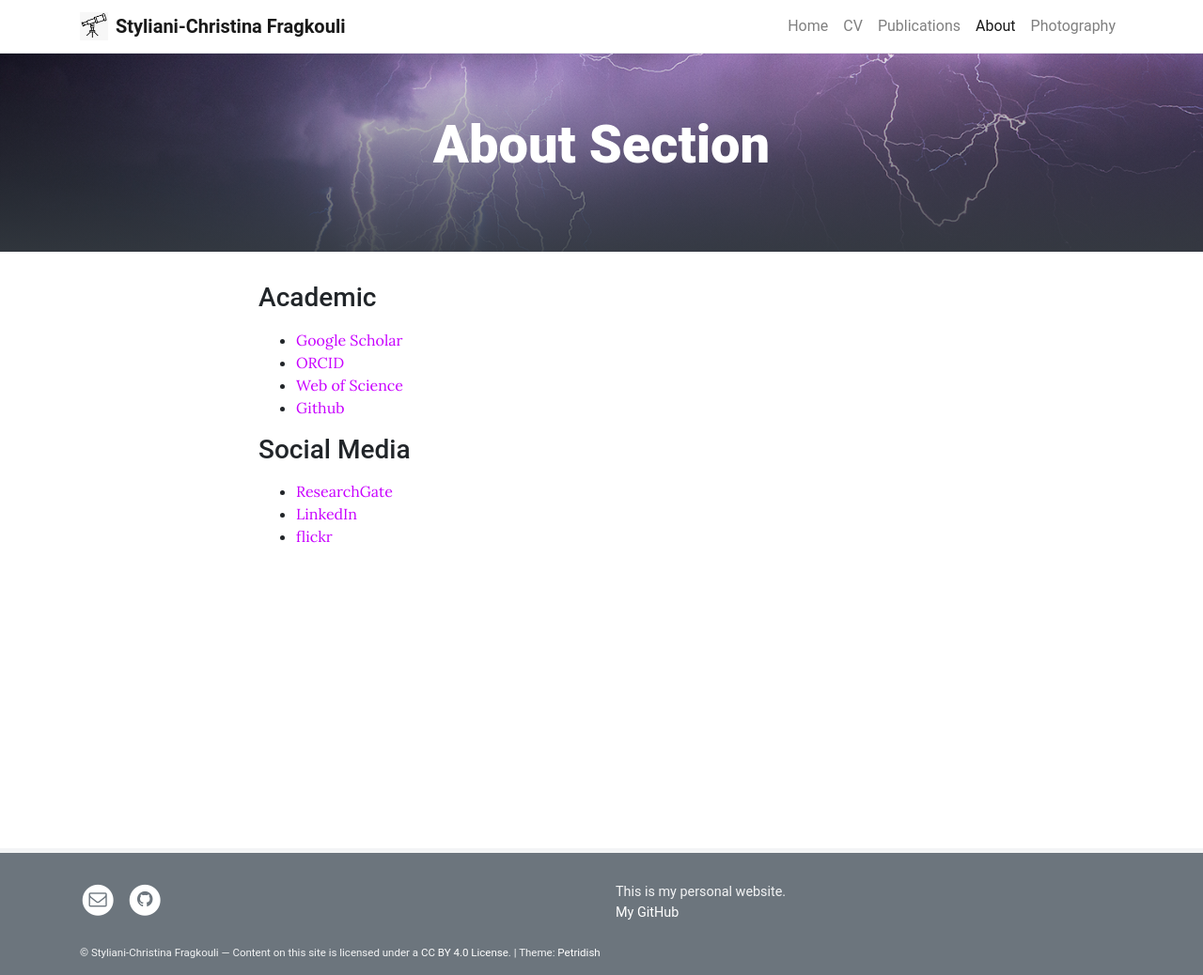
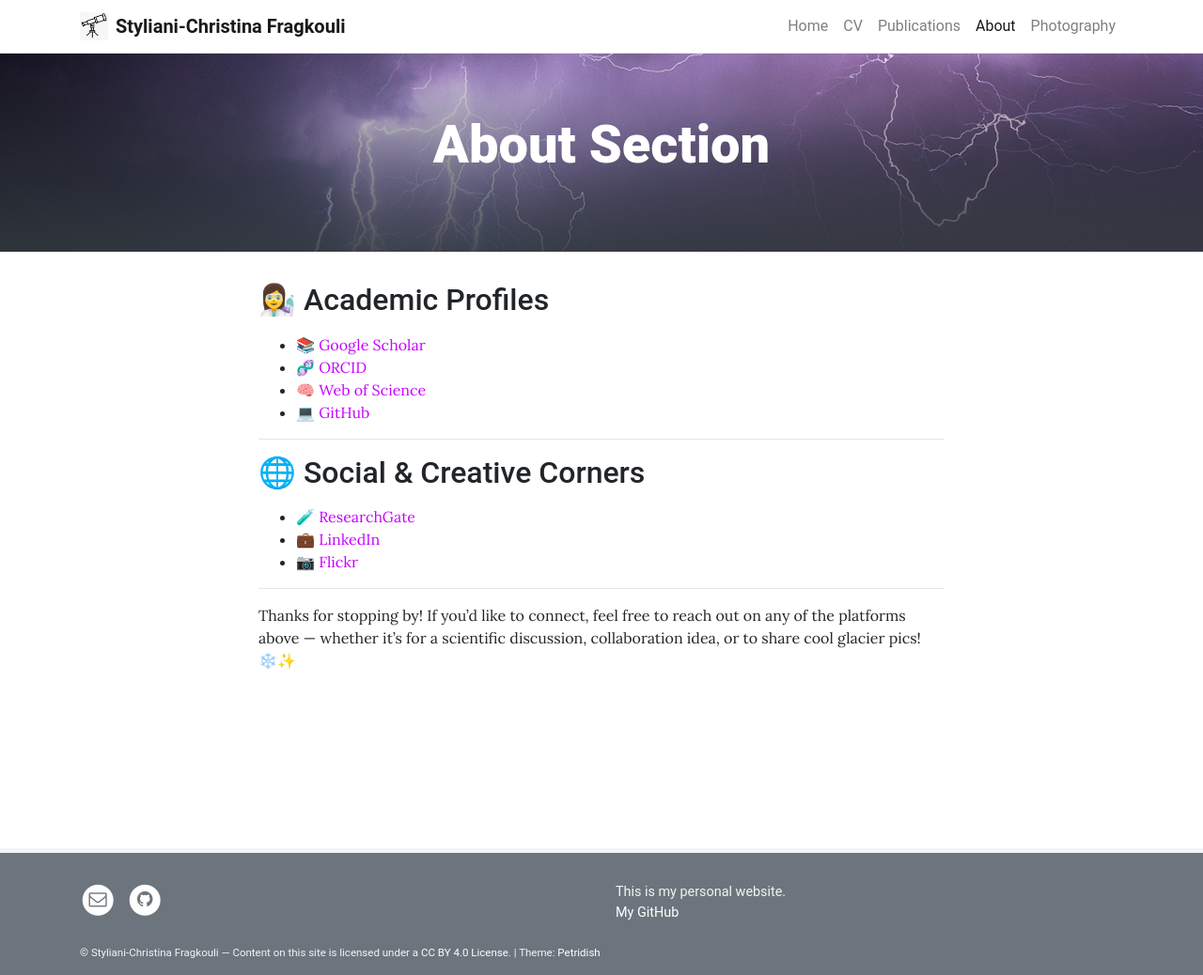
Before and after one commit to sfragkoul/sfragkoul.github.io, a Jekyll site: the page built from pages/about.md, in a window 1280 px wide. Shown: the whole page at 94% size. Built offline with Jekyll 4.4.1, drawn with Linux system fonts in a browser that asks for light colours.

Commit message:
Update about.md

```diff
--- a/pages/about.md
+++ b/pages/about.md
@@ -4,17 +4,19 @@
 permalink: /about/
 ---
 
-### Academic
-- [Google Scholar](https://scholar.google.com/citations?user=3TM3Aj0AAAAJ&hl=en)<br>
-- [ORCID](https://orcid.org/0000-0003-4067-7123)<br>
-- [Web of Science](https://www.webofscience.com/wos/author/record/LNP-4655-2024)<br>
-- [Github](https://github.com/sfragkoul)<br>
+## 👩‍🔬 Academic Profiles
+- 📚 [Google Scholar](https://scholar.google.com/citations?user=3TM3Aj0AAAAJ&hl=en)
+- 🧬 [ORCID](https://orcid.org/0000-0003-4067-7123)
+- 🧠 [Web of Science](https://www.webofscience.com/wos/author/record/LNP-4655-2024)
+- 💻 [GitHub](https://github.com/sfragkoul)
 
+---
 
-### Social Media
-- [ResearchGate](https://www.researchgate.net/profile/Styliani-Christina-Fragkouli)<br>
-- [LinkedIn](https://www.linkedin.com/in/sfragkoul/)<br>
-- [flickr](https://www.flickr.com/photos/stellaphysics/)<br>
+## 🌐 Social & Creative Corners
+- 🧪 [ResearchGate](https://www.researchgate.net/profile/Styliani-Christina-Fragkouli)
+- 💼 [LinkedIn](https://www.linkedin.com/in/sfragkoul/)
+- 📷 [Flickr](https://www.flickr.com/photos/stellaphysics/)
 
+---
 
-<br/>
+Thanks for stopping by! If you'd like to connect, feel free to reach out on any of the platforms above — whether it’s for a scientific discussion, collaboration idea, or to share cool glacier pics! ❄️✨
```
